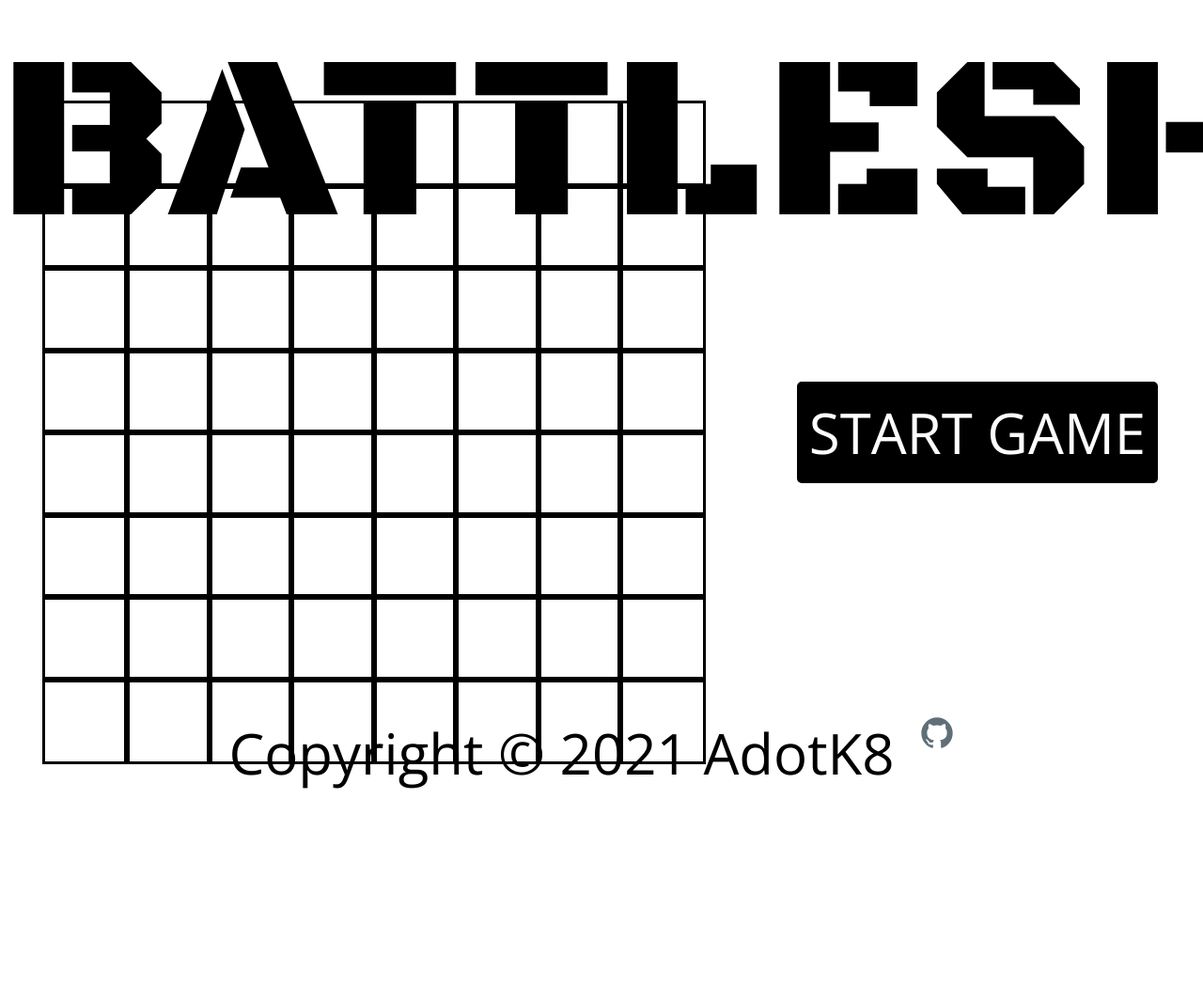
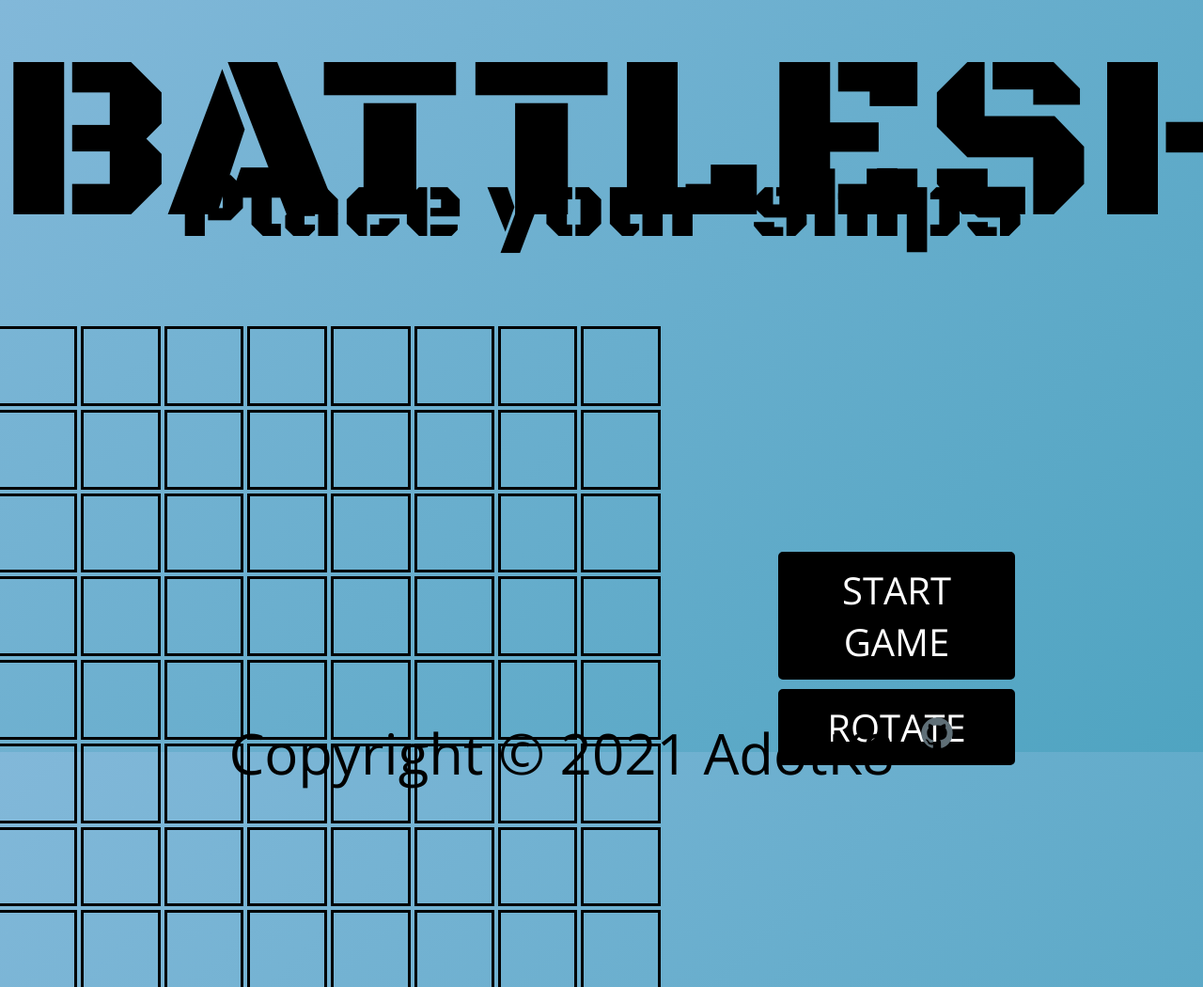
Before and after one commit to AdotK8/battleship, a website built with webpack: page dist/index.html in a window 1280 px wide. Shown: the top 1050 px of the page at 94% size. Before the commit the page ends 842 px from the top, so only its background shows below. Built offline with nearby package versions, Linux system fonts and the light colour scheme.

Commit message:
placement of ships page done, just need to implement main game loop and display of winner

```diff
--- a/src/index.js
+++ b/src/index.js
@@ -7,6 +7,7 @@ import playGame from "./game";
 import { placeShip } from "./shipPlacement";
 import { placeShips } from "./shipPlacement";
 import gitPic from "./images/github.svg";
+import { rotateShip } from "./shipPlacement";
 
 //creating 3 ships for players
 
@@ -14,12 +15,16 @@ import gitPic from "./images/github.svg";
 
 const git = document.getElementById("git");
 const start = document.getElementById("start");
+const topText = document.querySelector(".invisible");
 git.src = gitPic;
 
 const container = document.querySelector(".container3");
 
 displayBoard(container);
+placeShips();
+rotateShip();
 
-start.addEventListener("click", () => {
-  placeShips();
-});
+// start.addEventListener("click", () => {
+//   placeShips();
+//   topText.classList.remove("invisible");
+// });
--- a/src/shipPlacement.js
+++ b/src/shipPlacement.js
@@ -1,19 +1,33 @@
+let direction = 0;
+
+export function rotateShip() {
+  const rotate = document.getElementById("rotate");
+  rotate.addEventListener("click", () => {
+    if (direction == 0) {
+      direction = 1;
+      console.log(direction);
+    } else if (direction == 1) {
+      direction = 0;
+    }
+  });
+}
+
 export async function placeShips() {
   try {
     // Place the first ship
-    await placeShip(3, 1, "ship1");
+    await placeShip(3, "ship1");
     console.log("First ship placed successfully!");
 
     // Place the second ship
-    await placeShip(4, 0, "ship2");
+    await placeShip(4, "ship2");
     console.log("Second ship placed successfully!");
 
     // Place the third ship
-    await placeShip(2, 1, "ship3");
+    await placeShip(2, "ship3");
     console.log("Second ship placed successfully!");
 
     // Place the fourth ship
-    await placeShip(5, 0, "ship4");
+    await placeShip(5, "ship4");
     console.log("Second ship placed successfully!");
 
     // Place additional ships as needed
@@ -26,7 +40,7 @@ export async function placeShips() {
   }
 }
 
-function placeShip(size, direction, shipNumber) {
+function placeShip(size, shipNumber) {
   const tiles = document.querySelectorAll(".tile");
 
   return new Promise((resolve, reject) => {
--- a/src/styles/styles.css
+++ b/src/styles/styles.css
@@ -7,6 +7,11 @@ html {
   height: 100vh;
   padding: 0;
   margin: 0;
+  background: linear-gradient(
+    135deg,
+    #82b8d9,
+    #4fa4c1
+  ); /* Light Blue to Turquoise */
 }
 
 .container {
@@ -25,8 +30,25 @@ html {
   height: 75%;
   display: flex;
   gap: 100px;
-  justify-content: center;
+  /* justify-content: center; */
   align-items: center;
+  flex-direction: column;
+}
+
+.top {
+  font-family: "Black Ops One", system-ui;
+  font-weight: 400;
+  font-style: normal;
+  font-size: 100px;
+  align-items: center;
+  margin: 0;
+  height: 15%;
+}
+
+.middle {
+  display: grid;
+  grid-template-columns: 1fr 1fr;
+  gap: 10%;
 }
 
 .footer {
@@ -46,19 +68,32 @@ html {
   margin: 0;
 }
 
+/* .invisible {
+  visibility: hidden;
+} */
+
 .container3 {
   /* border-radius: 5px; */
-  outline: solid black;
+  /* outline: solid black; */
   height: 700px;
   width: 700px;
   display: grid;
   grid-template-columns: repeat(8, 1fr);
   grid-template-rows: repeat(8, 1fr);
+  gap: 10px;
+  /* background-color: rebeccapurple; */
+}
+.buttons {
+  display: flex;
+  flex-direction: column;
+  gap: 10px;
+  justify-content: center;
 }
 
-.start {
+.start,
+.rotate {
   /* height: 10%; */
-  font-size: 60px;
+  font-size: 40px;
   font-weight: 400;
   color: white;
   font-family: "Open Sans", sans-serif;
@@ -67,9 +102,11 @@ html {
   border-radius: 5px;
   padding: 10px;
   background-color: black;
+  width: 50%;
 }
 
-.start:hover {
+.start:hover,
+.rotate:hover {
   background-color: rgb(54, 54, 54);
 }
 
@@ -100,7 +137,7 @@ html {
 }
 
 .tile {
-  outline: solid black;
+  outline: solid black 3px;
 }
 
 .black {
@@ -109,5 +146,5 @@ html {
 
 .red,
 .placedShip {
-  background-color: red;
+  background-color: rgba(0, 0, 0, 0.5);
 }
```
Also changed, not shown: dist/0611e75c5223ba6c9968.jpg (added), dist/211c4ddaca47b479e8e1.jpg (added), dist/bundle.js, dist/index.html, src/images/background.jpg (added), 1 other file.
